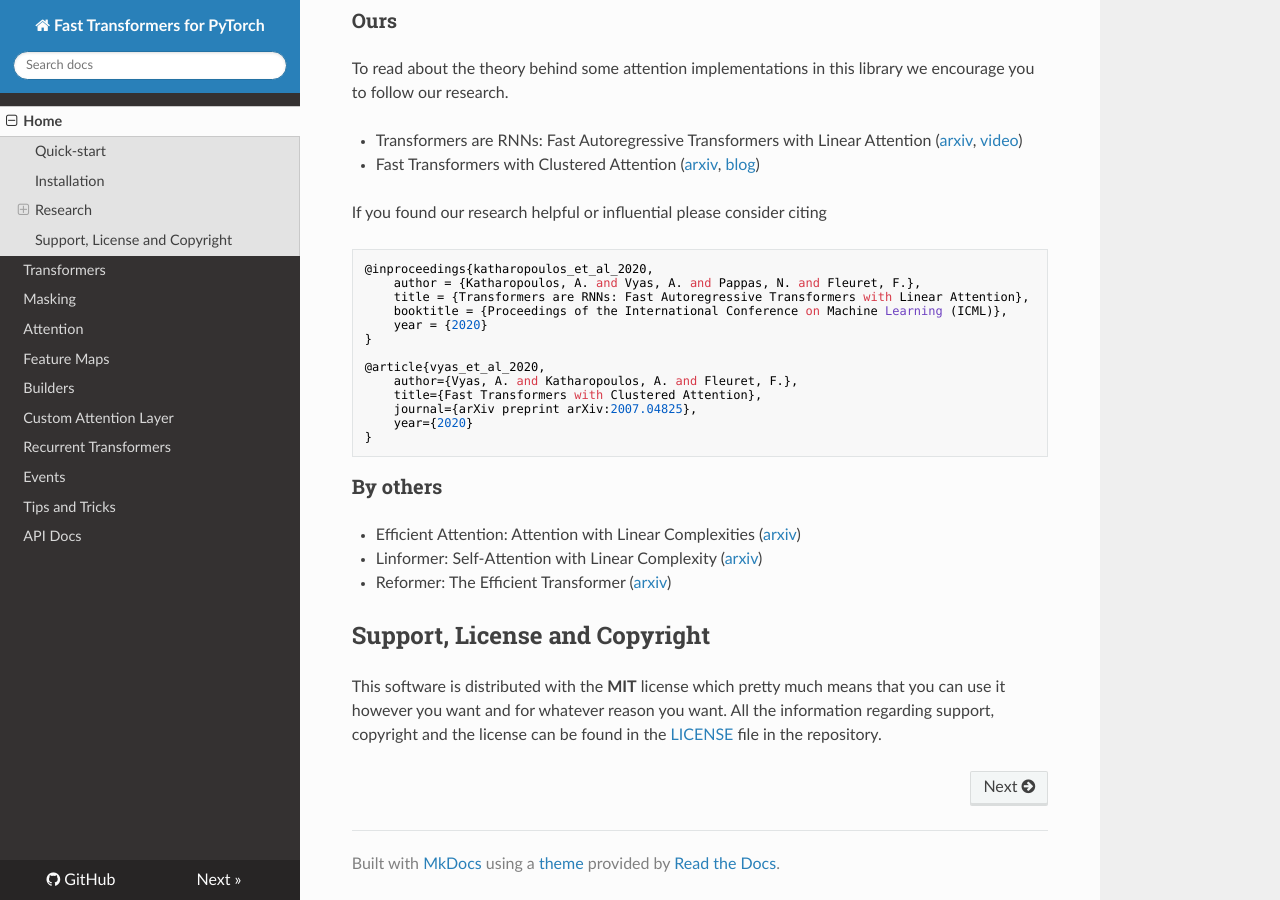
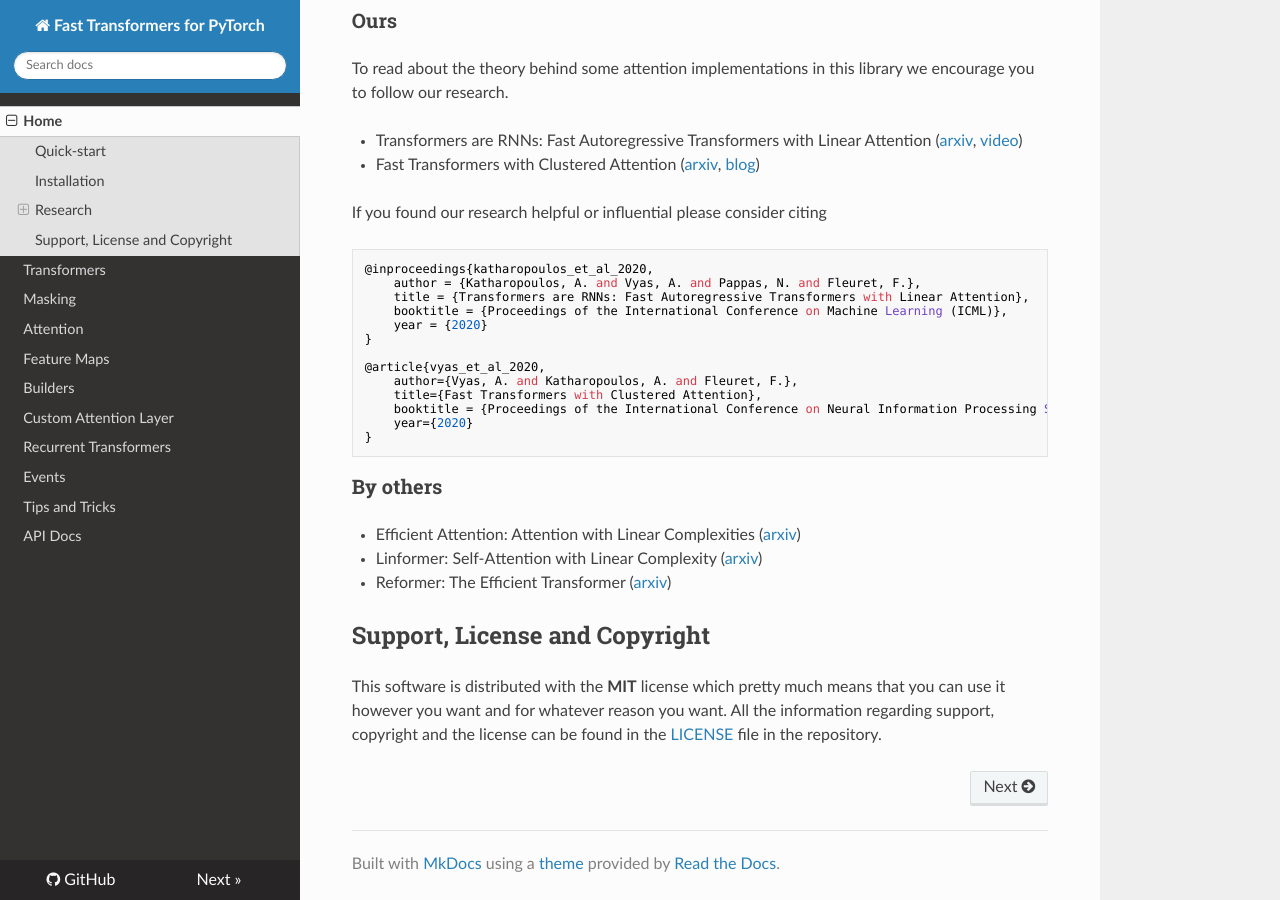
Before and after one commit to idiap/fast-transformers, an MkDocs documentation site: the page built from docs/index.md, in a window 1280 px wide and 900 px high, scrolled down 1155 px. Built offline with MkDocs 1.6.1, drawn with Linux system fonts in a browser that asks for light colours; nearby versions of some CDN libraries.

Commit message:
Update clustered attention citation on docs

````diff
--- a/docs/index.md
+++ b/docs/index.md
@@ -84,7 +84,7 @@ If you found our research helpful or influential please consider citing
 @article{vyas_et_al_2020,
     author={Vyas, A. and Katharopoulos, A. and Fleuret, F.},
     title={Fast Transformers with Clustered Attention},
-    journal={arXiv preprint arXiv:2007.04825},
+    booktitle = {Proceedings of the International Conference on Neural Information Processing Systems (NeurIPS)},
     year={2020}
 }
 ```
````
